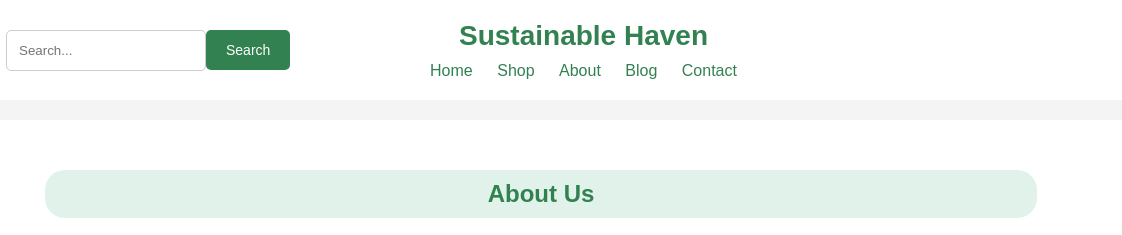
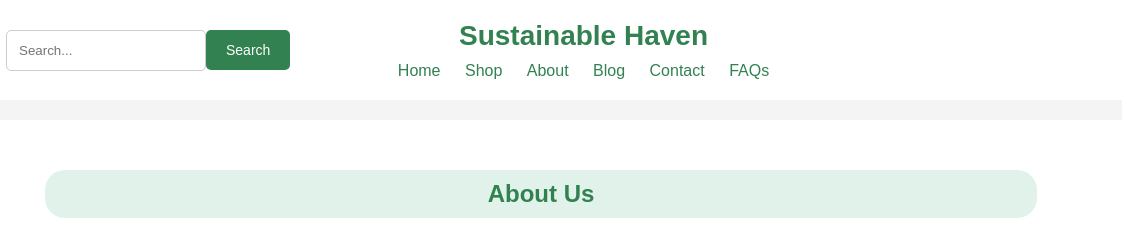
Before and after one commit to Romeo110/WebMidterm, a plain HTML site: page about.html in a window 1280 px wide. Shown: the top 235 px of the page, 99-1221 px from the left. Drawn offline with Linux system fonts and the light colour scheme.

Commit message:
added FAQs page

```diff
--- a/about.html
+++ b/about.html
@@ -222,6 +222,7 @@
                         <li><a href="about.html">About</a></li>
                         <li><a href="blog.html">Blog</a></li>
                         <li><a href="contacts.html">Contact</a></li>
+                        <li><a href="faqs.html">FAQs</a></li>
                     </ul>
                 </nav>
             </div>
```
Also changed, not shown: blog.html (+1 -0 lines), cart.html (+1 -0 lines), contacts.html (+1 -0 lines), home.html (+1 -0 lines), index.html (+1 -0 lines), shop.html (+1 -0 lines).
